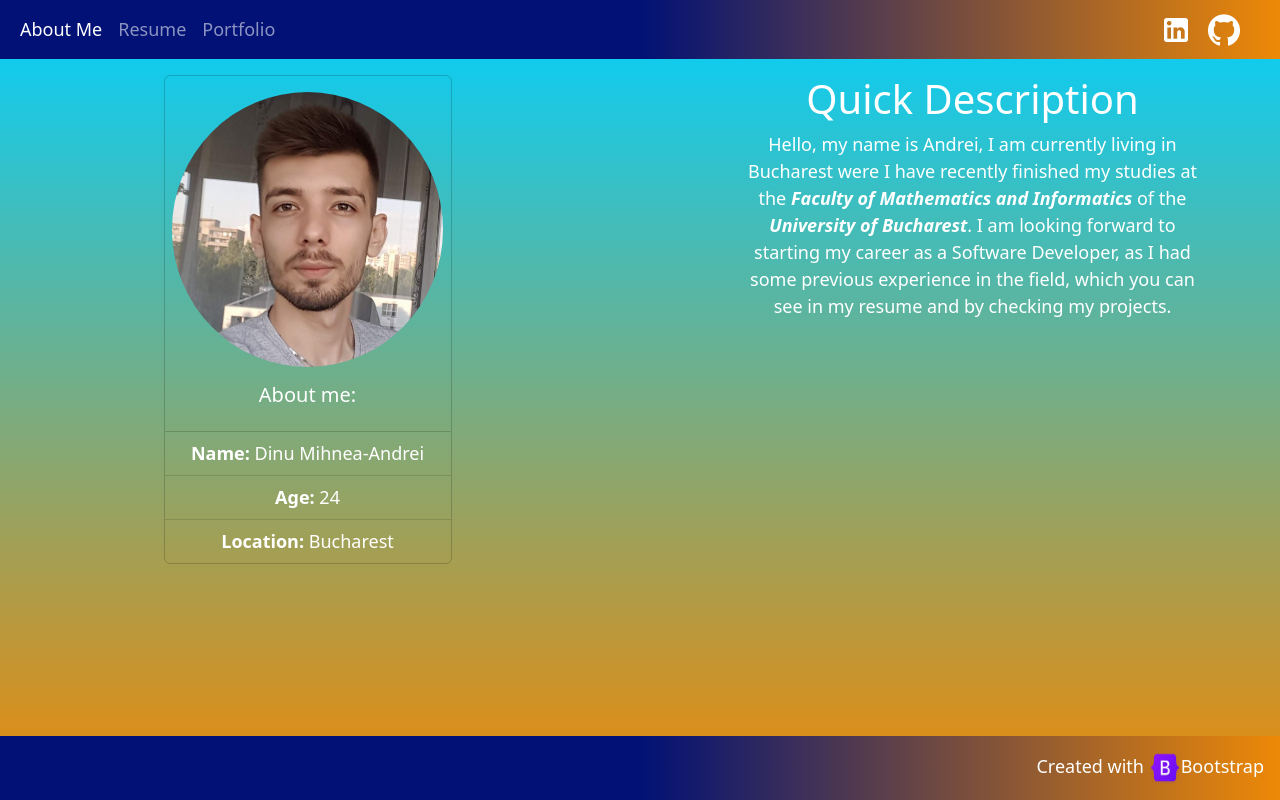
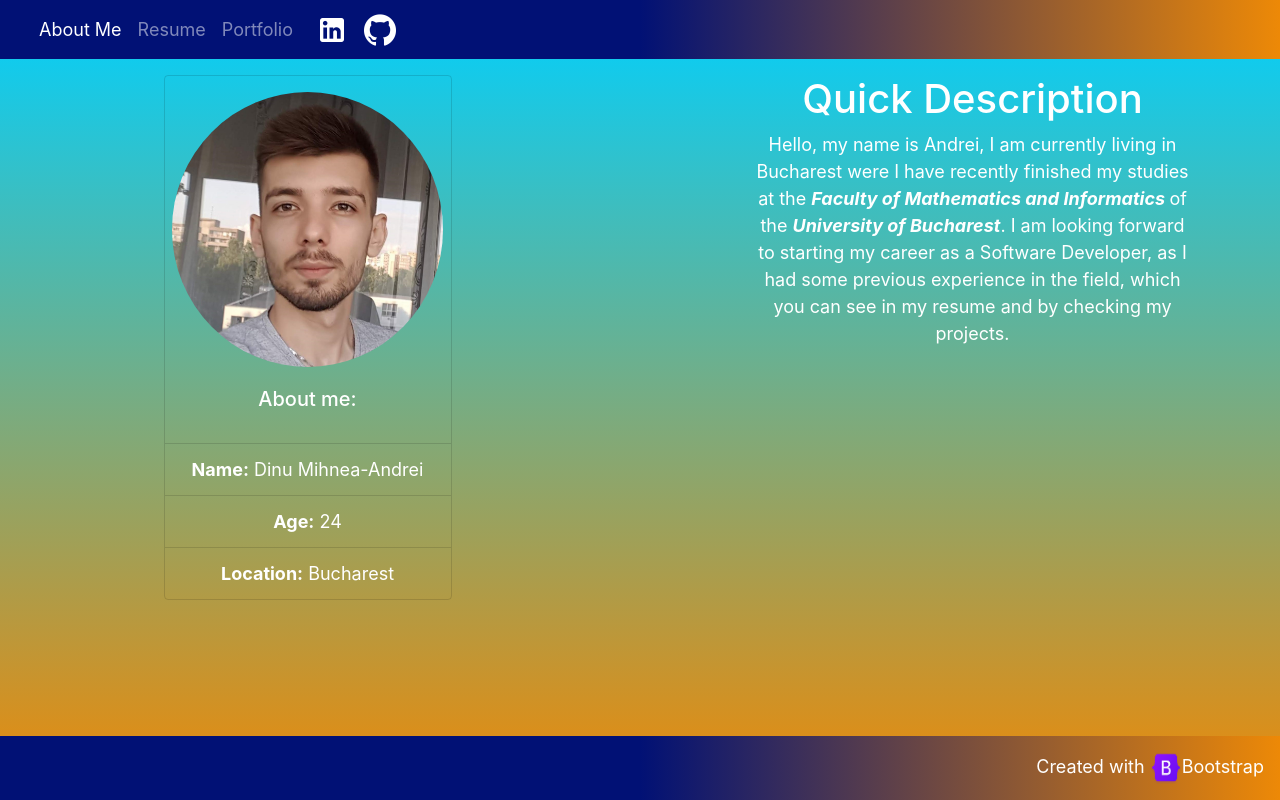
Before and after one commit to dinho23/Introductory-Website, a website: page index.html in a window 1280 px wide. Drawn offline with nearby package versions, Linux system fonts and the light colour scheme.

Commit message:
Try loading bootstrap for github pages

```diff
--- a/index.html
+++ b/index.html
@@ -6,7 +6,7 @@
   <meta http-equiv="X-UA-Compatible" content="IE=edge">
   <meta name="viewport" content="width=device-width, initial-scale=1.0">
   <title>Home</title>
-  <link rel="stylesheet" type="text/css" href="node_modules/bootstrap/dist/css/bootstrap.css">
+  <link rel="stylesheet" href="https://maxcdn.bootstrapcdn.com/bootstrap/4.5.2/css/bootstrap.min.css">
   <link rel="stylesheet" type="text/css" href="./css/style.css">
 </head>
 
```
